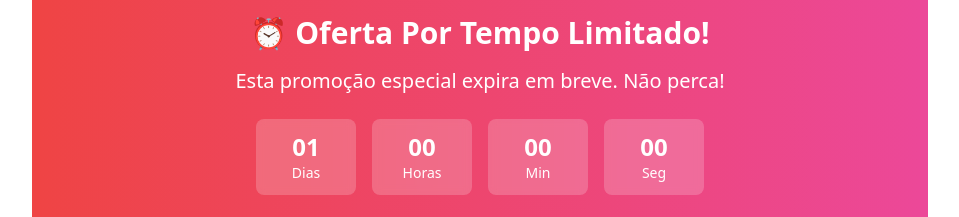
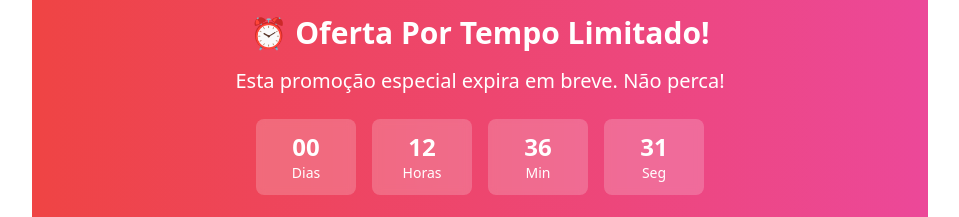
Before and after one commit to vhfranchin/base-bomba-estater-cosmeticos, a React (Vite) app: page / in a window 1280 px wide. Shown: the part 5061-5278 px from the top of the page, without its empty margins (160-1119 px from the left). Built offline with nearby package versions, Linux system fonts and the light colour scheme.

Commit message:
Fix: Implement 24-hour timer reset
The urgency timer should now run and reset every 24 hours.

```diff
--- a/src/components/UrgencySection.tsx
+++ b/src/components/UrgencySection.tsx
@@ -1,8 +1,55 @@
 
 import { Clock, Shield, Truck, CreditCard } from 'lucide-react';
 import { Button } from '@/components/ui/button';
+import { useState, useEffect } from 'react';
 
 const UrgencySection = () => {
+  const [timeLeft, setTimeLeft] = useState({ days: 0, hours: 0, minutes: 0, seconds: 0 });
+
+  useEffect(() => {
+    const calculateTimeLeft = () => {
+      const now = new Date();
+      const endOfDay = new Date(now);
+      endOfDay.setHours(23, 59, 59, 999);
+
+      const difference = endOfDay.getTime() - now.getTime();
+
+      if (difference > 0) {
+        const hours = Math.floor((difference / (1000 * 60 * 60)) % 24);
+        const minutes = Math.floor((difference / 1000 / 60) % 60);
+        const seconds = Math.floor((difference / 1000) % 60);
+
+        return {
+          days: 0,
+          hours,
+          minutes,
+          seconds
+        };
+      } else {
+        // Se passou da meia-noite, reinicia para próximo dia
+        return {
+          days: 0,
+          hours: 23,
+          minutes: 59,
+          seconds: 59
+        };
+      }
+    };
+
+    const timer = setInterval(() => {
+      setTimeLeft(calculateTimeLeft());
+    }, 1000);
+
+    // Calcula o tempo inicial
+    setTimeLeft(calculateTimeLeft());
+
+    return () => clearInterval(timer);
+  }, []);
+
+  const formatTime = (time: number) => {
+    return time.toString().padStart(2, '0');
+  };
+
   return (
     <section className="py-16 px-4 bg-white">
       <div className="max-w-4xl mx-auto text-center">
@@ -13,19 +60,19 @@ const UrgencySection = () => {
 
           <div className="grid grid-cols-4 gap-4 max-w-md mx-auto mb-6">
             <div className="bg-white/20 backdrop-blur-sm rounded-lg p-3">
-              <div className="text-2xl font-bold">01</div>
+              <div className="text-2xl font-bold">{formatTime(timeLeft.days)}</div>
               <div className="text-sm">Dias</div>
             </div>
             <div className="bg-white/20 backdrop-blur-sm rounded-lg p-3">
-              <div className="text-2xl font-bold">00</div>
+              <div className="text-2xl font-bold">{formatTime(timeLeft.hours)}</div>
               <div className="text-sm">Horas</div>
             </div>
             <div className="bg-white/20 backdrop-blur-sm rounded-lg p-3">
-              <div className="text-2xl font-bold">00</div>
+              <div className="text-2xl font-bold">{formatTime(timeLeft.minutes)}</div>
               <div className="text-sm">Min</div>
             </div>
             <div className="bg-white/20 backdrop-blur-sm rounded-lg p-3">
-              <div className="text-2xl font-bold">00</div>
+              <div className="text-2xl font-bold">{formatTime(timeLeft.seconds)}</div>
               <div className="text-sm">Seg</div>
             </div>
           </div>
```
